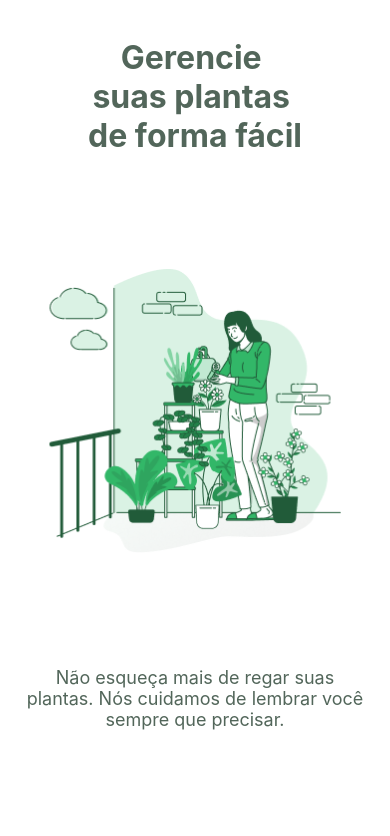
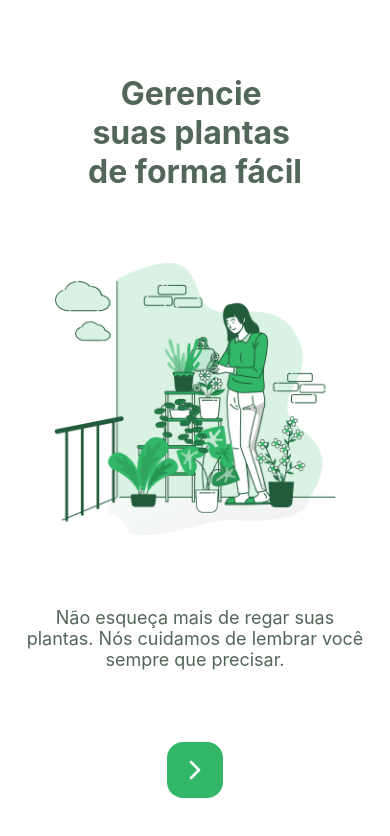
Before and after one commit to Joao-Rodrigues01/plantmanager-nlw5, a React Native app: screen / in a window 390 px wide. Shown: the top 836 px of the page. Built offline with nearby package versions, Linux system fonts and the light colour scheme.

Commit message:
add icon to button

```diff
--- a/src/pages/Wellcome.tsx
+++ b/src/pages/Wellcome.tsx
@@ -1,9 +1,16 @@
 import React from 'react';
-import { Image, StyleSheet, Text, TouchableOpacity, View, SafeAreaView } from 'react-native';
+import {
+  Image,
+  StyleSheet,
+  Text,
+  SafeAreaView,
+  TouchableOpacity,
+  Dimensions
+} from 'react-native';
 
+import { Feather } from '@expo/vector-icons';
 import colors from '../styles/colors';
 import watering from '../assets/watering.png';
-import Button from '../components/Button';
 
 export function Wellcome() {
   return (
@@ -14,14 +21,26 @@
         de forma fácil
       </Text>
 
-      <Image source={watering} style={styles.image} />
+      <Image
+        source={watering}
+        style={styles.image}
+        resizeMode="contain"
+      />
 
       <Text style={styles.subtitle}>
         Não esqueça mais de regar suas plantas.
         Nós cuidamos de lembrar você sempre que precisar.
       </Text>
 
-      <Button title=">" />
+      <TouchableOpacity
+        style={styles.button}
+        activeOpacity={0.7}
+      >
+          <Feather
+            name="chevron-right"
+            style={styles.buttonIcon}
+          />
+      </TouchableOpacity>
 
     </SafeAreaView>
   )
@@ -31,7 +50,7 @@
   container: {
     flex: 1,
     alignItems: 'center',
-    justifyContent: 'space-between'
+    justifyContent: 'space-around'
   },
   title: {
     fontSize: 32,
@@ -47,7 +66,19 @@
     color: colors.heading
   },
   image: {
-    width: 292,
-    height: 284
+    height: Dimensions.get('window').width * 0.7,
   },
+  button: {
+    backgroundColor: colors.green,
+    justifyContent: 'center',
+    alignItems: 'center',
+    borderRadius: 16,
+    marginBottom: 10,
+    width: 56,
+    height: 56
+  },
+  buttonIcon: {
+    fontSize: 32,
+    color: colors.white
+  }
 });
```
